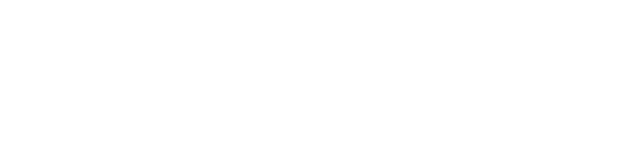
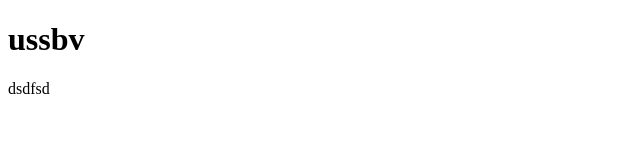
Before and after one commit to Joshuauche/test-test-test, a plain HTML site: page testmh/index.html in a window 1280 px wide. Shown: the whole page, without its empty margins (0-640 px from the left). Drawn offline with Linux system fonts and the light colour scheme.

Commit message:
heading added

```diff
--- a/testmh/index.html
+++ b/testmh/index.html
@@ -6,6 +6,7 @@
     <title>Document</title>
 </head>
 <body>
-
+    <h1>ussbv</h1>
+    <p>dsdfsd</p>
 </body>
 </html>
```
